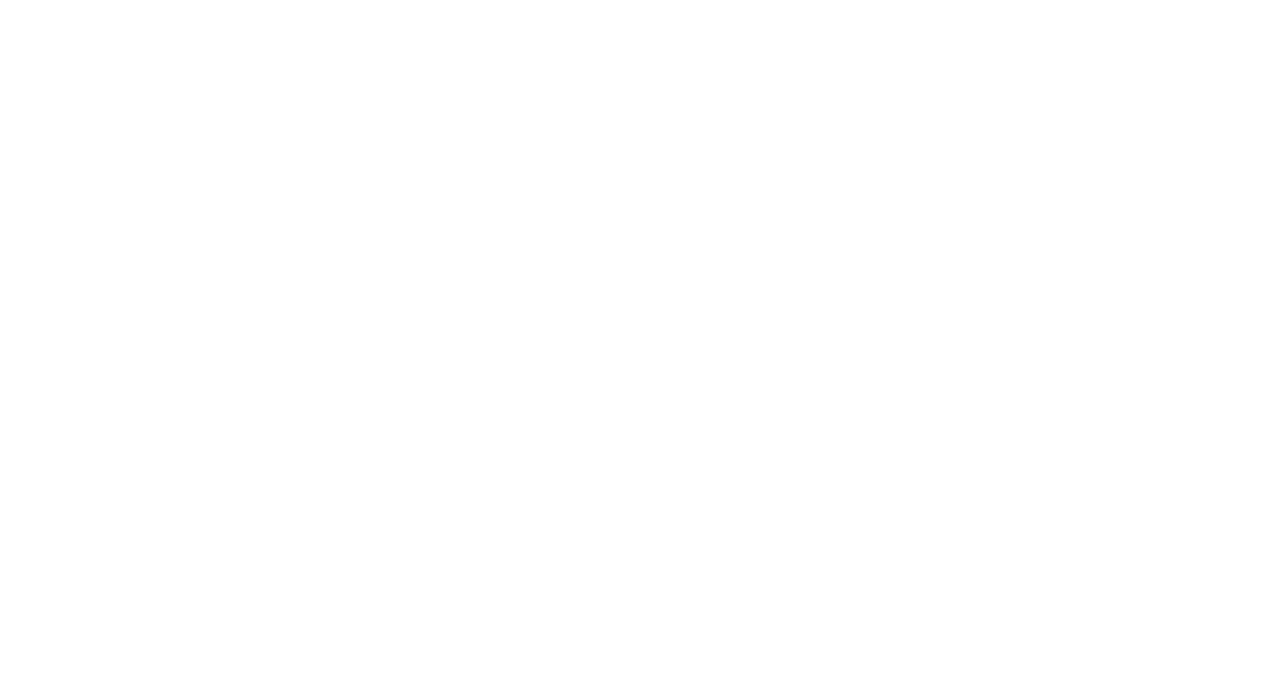
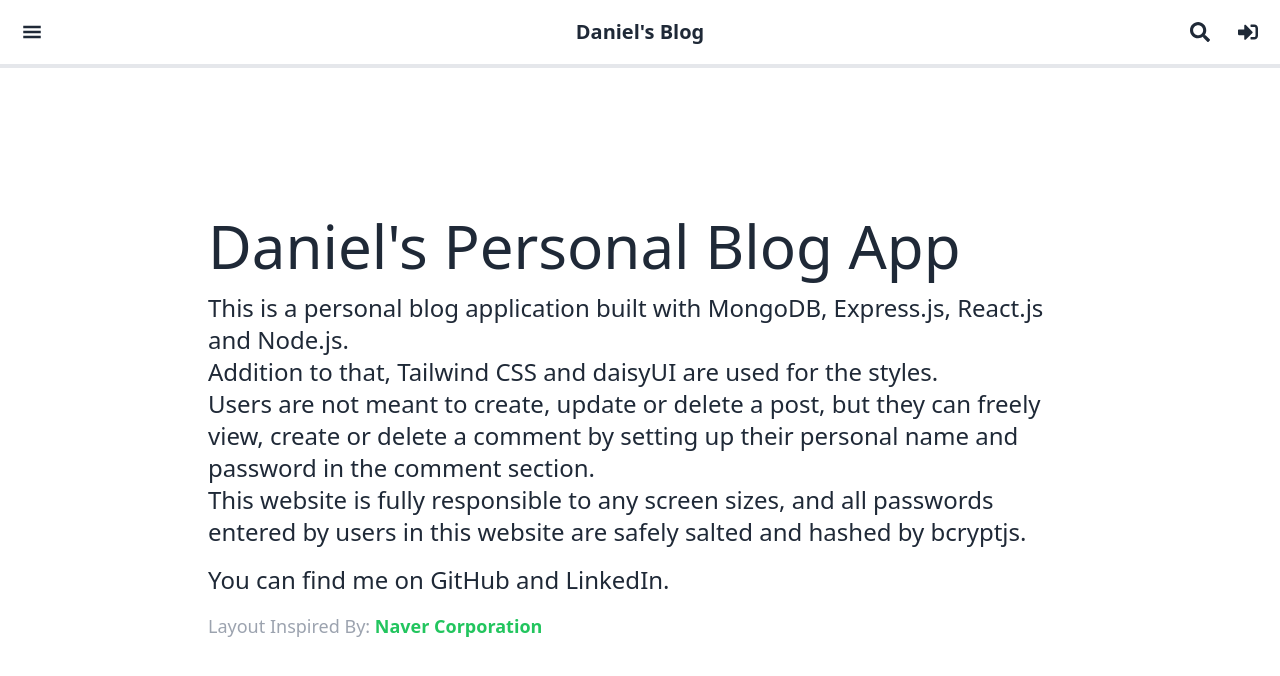
Before and after one commit to danielkim2711/personal-blog-app, a React (Create React App) app in the folder frontend/: page /about in a window 1280 px wide. Before the commit this address had no page. Shown: the top 676 px of the page. Built offline with nearby package versions, Linux system fonts and the light colour scheme.

Commit message:
Create about page

```diff
--- a/frontend/src/App.tsx
+++ b/frontend/src/App.tsx
@@ -9,6 +9,7 @@
 import PostList from './components/PostList';
 import PrivateRoute from './components/PrivateRoute';
 
+import About from './pages/About';
 import Login from './pages/Login';
 import Post from './pages/Post';
 import NewPost from './pages/NewPost';
@@ -27,6 +28,15 @@
                 <Header />
                 <Description />
                 <PostList />
+              </>
+            }
+          />
+          <Route
+            path='/about'
+            element={
+              <>
+                <Navbar />
+                <About />
               </>
             }
           />
--- a/frontend/src/layouts/Navbar.tsx
+++ b/frontend/src/layouts/Navbar.tsx
@@ -35,7 +35,7 @@
               <Link to='/about'>About</Link>
             </li>
             <li>
-              <Link to='/portfolio'>Portfolio</Link>
+              <Link to='/categories'>Categories</Link>
             </li>
             {user && (
               <li>
--- /dev/null
+++ b/frontend/src/pages/About.tsx
@@ -0,0 +1,62 @@
+const About = () => {
+  return (
+    <div className='min-h-[90vh] p-6 md:px-20 lg:px-32 xl:px-52 2xl:px-72 3xl:px-96 flex flex-col justify-center'>
+      <h1 className='text-2xl md:text-5xl lg:text-6xl mb-4'>
+        Daniel's Personal Blog App
+      </h1>
+      <p className='text-lg md:text-2xl font-light'>
+        This is a personal blog application built with MongoDB, Express.js,
+        React.js and Node.js.
+      </p>
+      <p className='text-lg md:text-2xl font-light'>
+        Addition to that, Tailwind CSS and daisyUI are used for the styles.
+      </p>
+      <p className='text-lg md:text-2xl font-light'>
+        Users are not meant to create, update or delete a post, but they can
+        freely view, create or delete a comment by setting up their personal
+        name and password in the comment section.
+      </p>
+      <p className='text-lg md:text-2xl font-light'>
+        This website is fully responsible to any screen sizes, and all passwords
+        entered by users in this website are safely salted and hashed by
+        bcryptjs.
+      </p>
+      <p className='my-4 text-lg md:text-2xl font-light'>
+        You can find me on{' '}
+        <strong>
+          <a
+            href='https://github.com/danielkim2711'
+            target='_blank'
+            rel='noreferrer'
+          >
+            GitHub{' '}
+          </a>
+        </strong>
+        and{' '}
+        <strong>
+          <a
+            href='https://www.linkedin.com/in/daniel-kim-674aa413b'
+            target='_blank'
+            rel='noreferrer'
+          >
+            LinkedIn.
+          </a>
+        </strong>
+      </p>
+      <p className='text-lg text-gray-400'>
+        Layout Inspired By:
+        <a
+          className='text-green-500 font-semibold'
+          href='https://www.naver.com/'
+          target='_blank'
+          rel='noreferrer'
+        >
+          {' '}
+          Naver Corporation
+        </a>
+      </p>
+    </div>
+  );
+};
+
+export default About;
```
